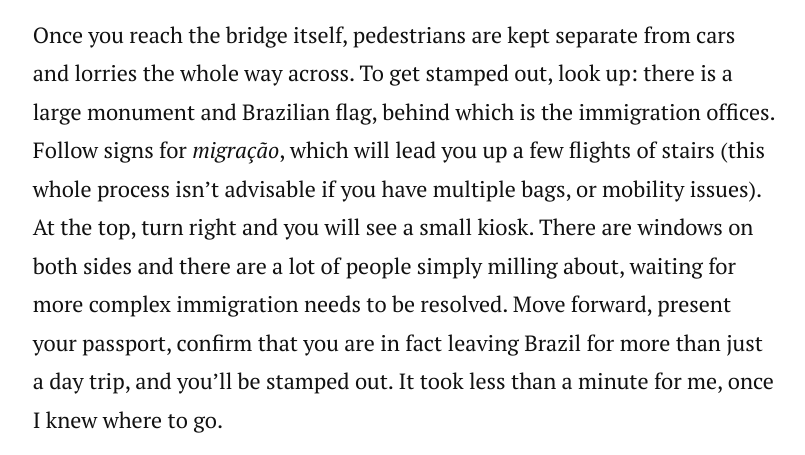
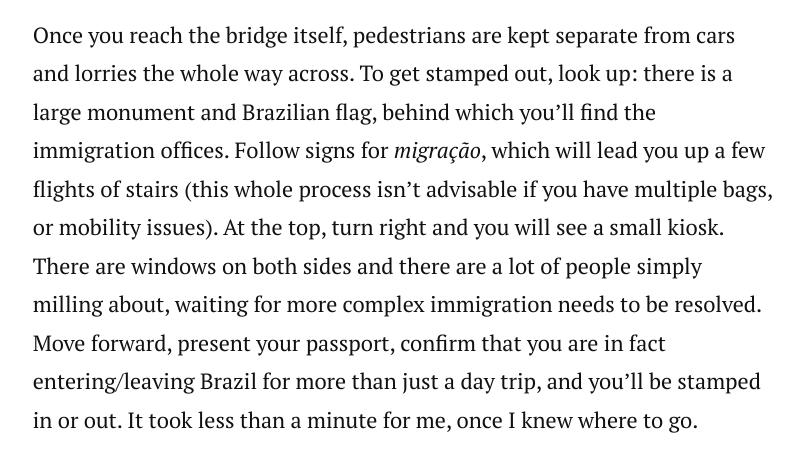
Before and after one commit to RatherBeExploring/ratherbeexploring.github.io, a Jekyll site: the page built from _posts/2026-03-10-crossing-by-foot-from-foz-do-iguacu-to-ciudad-del-este.markdown, in a window 1280 px wide and 900 px high, scrolled down 4818 px, cut to the strip 240-695 px from the top of the window. Shown: the whole strip, without its empty margins (236-1041 px from the left). Built offline with Jekyll 4.4.1, drawn with Linux system fonts in a browser that asks for light colours; nearby versions of some CDN libraries; some of the changed text lies outside the part shown.

Commit message:
Update 2026-03-10-crossing-by-foot-from-foz-do-iguacu-to-ciudad-del-este.markdown
Minor fixes

```diff
--- a/_posts/2026-03-10-crossing-by-foot-from-foz-do-iguacu-to-ciudad-del-este.markdown
+++ b/_posts/2026-03-10-crossing-by-foot-from-foz-do-iguacu-to-ciudad-del-este.markdown
@@ -34,7 +34,7 @@
 
 <div class="centered-block">
 <img src="/assets/img/foz3.jpg" alt="Interior of a local bus in Foz do Iguaçu,showing empty blue and yellow seats.">
-<p>Empty interior of a local bus in Foz.  This is actually line 120 linking centro, the airport, and national park, but...the busses are all similar.</p>
+<p>Empty interior of a local bus in Foz.  This is actually line 120 linking centro, the airport, and national park, but the busses are all similar.</p>
 </div>
 
 ## Exiting Brazil
@@ -51,7 +51,7 @@
 <p>Look up for the monument...and also for the stairs you'll have to climb.</p>
 </div>
 
-Once you reach the bridge itself, pedestrians are kept separate from cars and lorries the whole way across.  To get stamped out, look up: there is a large monument and Brazilian flag, behind which is the immigration offices.  Follow signs for *migração*, which will lead you up a few flights of stairs (this whole process isn't advisable if you have multiple bags, or mobility issues).  At the top, turn right and you will see a small kiosk.  There are windows on both sides and there are a lot of people simply milling about, waiting for more complex immigration needs to be resolved.  Move forward, present your passport, confirm that you are in fact leaving Brazil for more than just a day trip, and you'll be stamped out.  It took less than a minute for me, once I knew where to go.
+Once you reach the bridge itself, pedestrians are kept separate from cars and lorries the whole way across.  To get stamped out, look up: there is a large monument and Brazilian flag, behind which you'll find the immigration offices.  Follow signs for *migração*, which will lead you up a few flights of stairs (this whole process isn't advisable if you have multiple bags, or mobility issues).  At the top, turn right and you will see a small kiosk.  There are windows on both sides and there are a lot of people simply milling about, waiting for more complex immigration needs to be resolved.  Move forward, present your passport, confirm that you are in fact entering/leaving Brazil for more than just a day trip, and you'll be stamped in or out.  It took less than a minute for me, once I knew where to go.
 
 <div class="centered-block">
 <img src="/assets/img/foz6.jpg" alt="Small roadside kiosk where pedestrians are stamped in and out of Brazil.">
@@ -67,7 +67,7 @@
 <p>As long as the sun is facing the right way, you get shade.</p>
 </div>
 
-While both sides of the bridge (keep to the right when crossing into Brazil or Paraguay) are shaded, this cover is only partial: avoid crossing in mid-day, or you will be in for a very hot ten-minute walk.  The sidewalk is in reasonably good condition, by South American standards, and I was able to wheel my carry-on bag most of the time.
+While both sides of the bridge (you'll be walking on the right side in both directions) are shaded, this cover is only partial: avoid crossing in mid-day, or you will be in for a very hot ten-minute walk.  The sidewalk is in reasonably good condition, by South American standards, and I was able to wheel my carry-on bag most of the time.
 
 <div class="centered-block">
 <img src="/assets/img/foz8.jpg" alt="Looking towards Paraguay on the International Friendship Bridge, with the Paraná River below.">
@@ -88,7 +88,7 @@
 <p>Keep walking past the official welcome sign, immigration is about another 25 metres ahead.</p>
 </div>
 
-Look for a sign displaying *migraciones*: this is where you get stamped in to Paraguay.  The Paraguayan side did have a line, but I was through in under five minutes.  Border officials asked how long I would stay and where my first hotel reservation was, but didn't ask for more details when I simply said *Asunción*.
+Look for a sign displaying *migraciones*: this is where you get stamped in to Paraguay.  The Paraguayan side did have a line, but I was through in under five minutes.  Border officials asked how long I would stay and where my first hotel reservation was, but didn't ask for more details when I simply said "Asunción".
 
 <div class="centered-block">
 <img src="/assets/img/foz11.jpg" alt="Sign indicating immigration is to the right.">
@@ -100,5 +100,5 @@
 ## Top Tips
 
 - **Cross Early (or Late)**: While the walk isn't long, it will feel that way in the mid-day sun.  The shade on the bridge crossing from Brazil will leave you exposed until about 2 p.m., and before that you'll be exposed crossing from Paraguay.  It's best to cross by foot early in the morning or late in the afternoon/into the evening.
-- **Pack Light**: You'll have to climb stairs to enter/exit Brazil, and the pedestrian walkway across the Friendship Bridge isn't in perfect shape.  If you have a checked bag, you'll be in for a rough time…better to cross by bus and return for border formalities.
+- **Pack Light**: You'll have to climb stairs to enter/exit Brazil, and the pedestrian walkway across the Friendship Bridge isn't in perfect shape.  If you have one or more large bags, you'll be in for a rough time…better to cross by bus and return for border formalities.
 - **Don't Skip the Stamps**: While it is unusual to be able, encouraged even, to meander on in to another country, this system caters exclusively to day-trippers.  If you wind up flying out of Asunción or Rio with no entry stamp, you risk fines.
```
